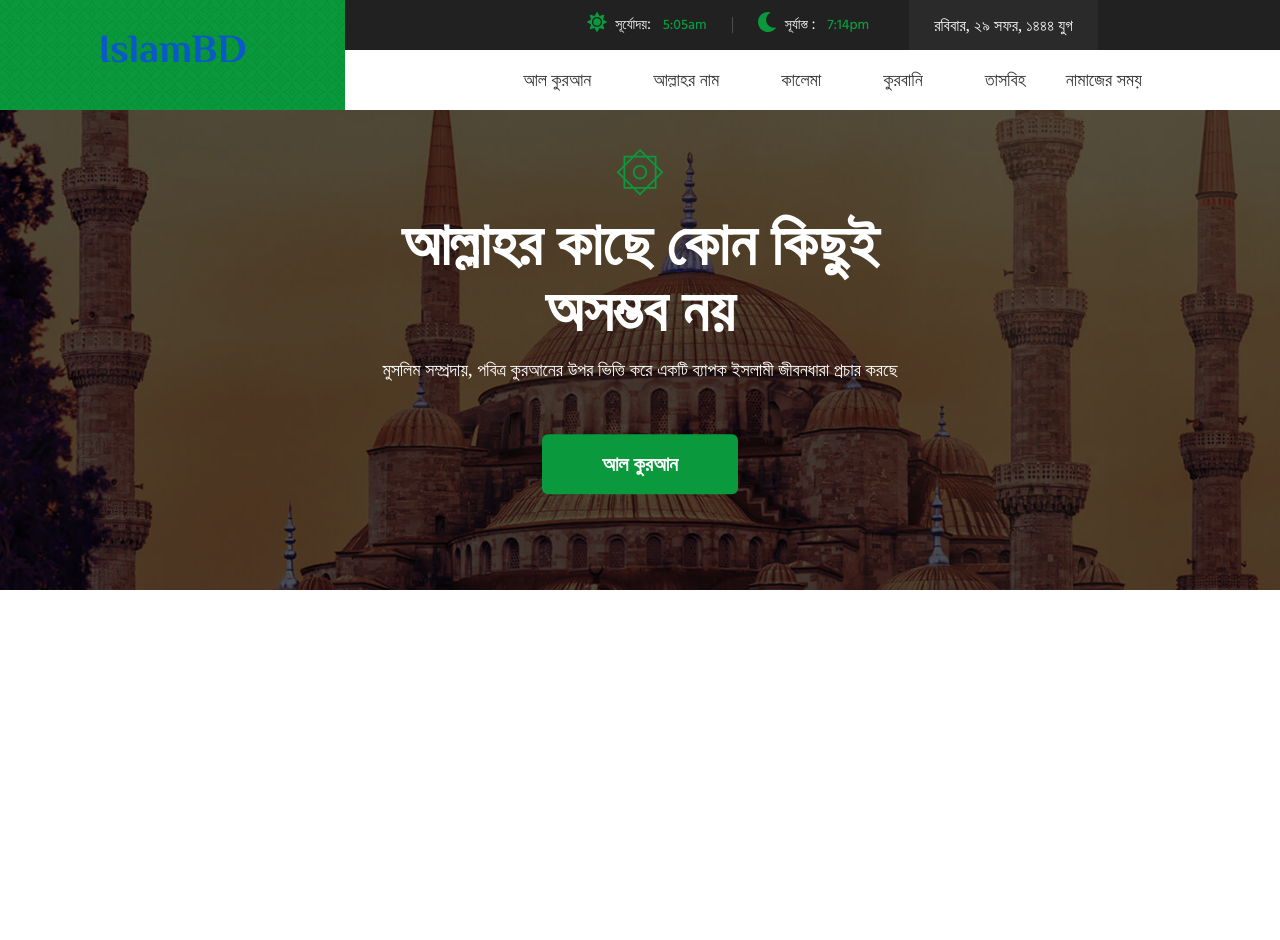
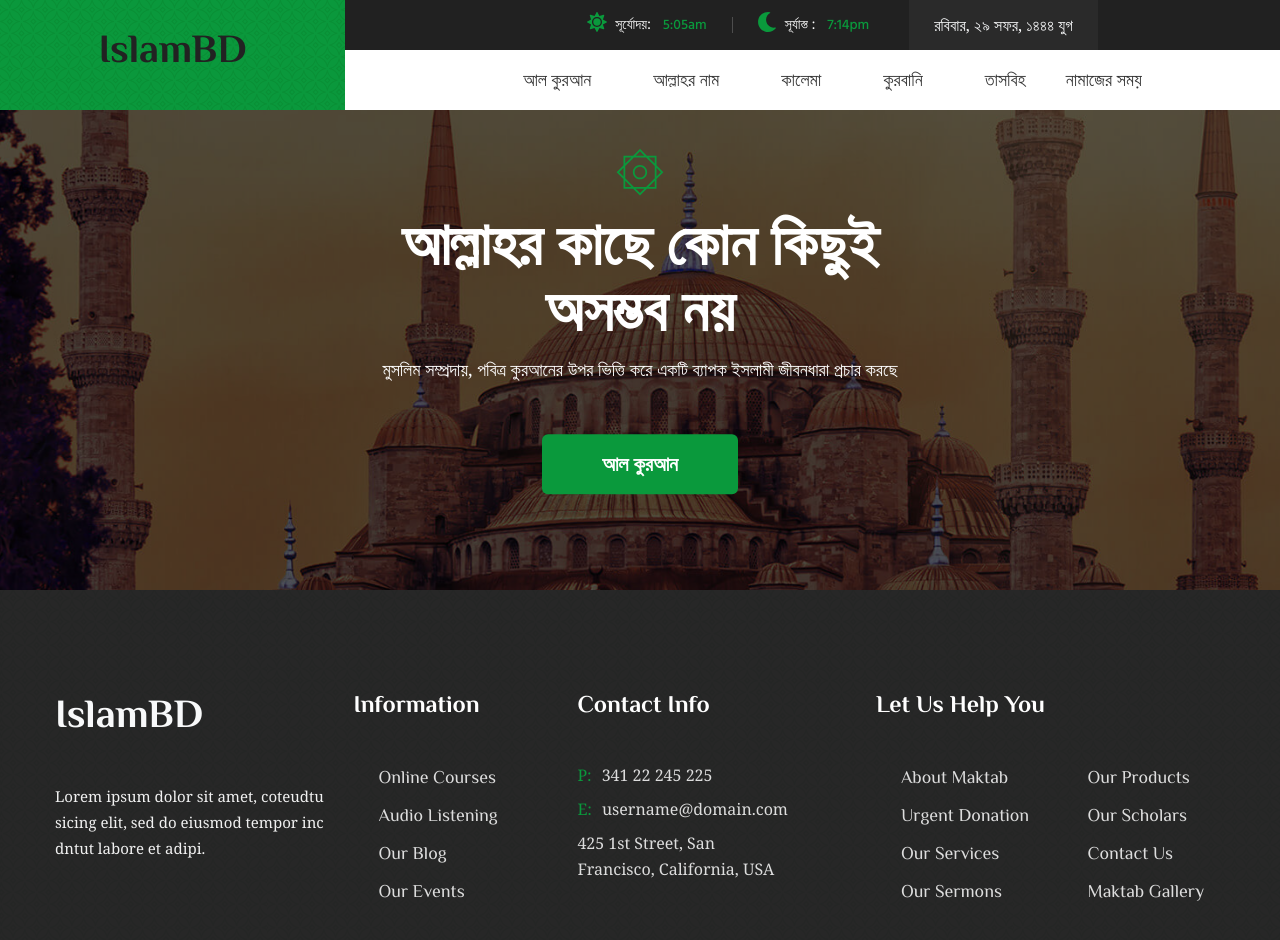
Before and after one commit to wapborhan/quranicjibon-client, a React (Create React App) app: page / in a window 1280 px wide. Shown: the top 940 px of the page. Before the commit the page ends 800 px from the top, so only its background shows below. Built offline with nearby package versions, Linux system fonts and the light colour scheme; a web font is replaced by a local one.

Commit message:
Footer Add

```diff
--- a/src/home/HomePage.js
+++ b/src/home/HomePage.js
@@ -6,6 +6,7 @@ import "../assets/stylesheet/homepage/slick.css";
 import "../assets/stylesheet/homepage/style.css";
 import Header from "./header";
 import Banner from "./banner";
+import Footer from "./footer";
 
 export default class HomePage extends Component {
   render() {
@@ -14,6 +15,7 @@ export default class HomePage extends Component {
         <Header />
         <main>
           <Banner />
+          <Footer />
         </main>
       </Fragment>
     );
--- /dev/null
+++ b/src/home/footer/index.jsx
@@ -0,0 +1,161 @@
+import React from "react";
+import PatterBG from "../../assets/images/pattern-bg.jpg";
+import FootTopBG from "../../assets/images/sec-botm-mckp.png";
+import FootLogo from "../../assets/images/logo2.png";
+import FootRetina from "../../assets/images/retina-logo2.png";
+
+const index = () => {
+  return (
+    <footer>
+      <div class="w-100 pt-100 dark-layer pb-50 opc85 position-relative">
+        <div
+          class="fixed-bg patern-bg back-blend-multiply dark-bg"
+          style={{
+            backgroundImage: `url("${PatterBG}")`,
+          }}
+          // style="background-image: url(assets/images/pattern-bg.jpg);"
+        ></div>
+        <div class="container">
+          <div class="footer-data w-100">
+            <div class="row">
+              <div class="col-md-12 col-sm-12 col-lg-3">
+                <div class="widget w-100">
+                  <div class="logo">
+                    <h1 class="mb-0 text-light">
+                      <a href="index-2.html" title="Home">
+                        {/* <img
+                          class="img-fluid"
+                          src={FootLogo}
+                          alt="Logo"
+                          srcset={FootRetina}
+                        /> */}
+                        IslamBD
+                      </a>
+                    </h1>
+                  </div>
+                  <p class="mb-0">
+                    Lorem ipsum dolor sit amet, coteudtu sicing elit, sed do
+                    eiusmod tempor inc dntut labore et adipi.
+                  </p>
+                </div>
+              </div>
+              <div class="col-md-12 col-sm-12 col-lg-9">
+                <div class="row justify-content-between">
+                  <div class="col-md-6 col-sm-6 col-lg-6">
+                    <div class="row">
+                      <div class="col-md-6 col-sm-6 col-lg-6">
+                        <div class="widget w-100">
+                          <h4 class="widget-title">Information</h4>
+                          <ul class="mb-0 list-unstyled w-100">
+                            <li>
+                              <a href="online-courses.html" title="">
+                                Online Courses
+                              </a>
+                            </li>
+                            <li>
+                              <a href="audio-listening.html" title="">
+                                Audio Listening
+                              </a>
+                            </li>
+                            <li>
+                              <a href="blog.html" title="">
+                                Our Blog
+                              </a>
+                            </li>
+                            <li>
+                              <a href="events.html" title="">
+                                Our Events
+                              </a>
+                            </li>
+                          </ul>
+                        </div>
+                      </div>
+                      <div class="col-md-6 col-sm-6 col-lg-6">
+                        <div class="widget w-100">
+                          <h4 class="widget-title">Contact Info</h4>
+                          <ul class="cont-info-list2 mb-0 list-unstyled w-100">
+                            <li>
+                              <i class="thm-clr">P:</i>341 22 245 225
+                            </li>
+                            <li>
+                              <i class="thm-clr">E:</i>
+                              <a href="javascript:void(0);" title="">
+                                username@domain.com
+                              </a>
+                            </li>
+                            <li>
+                              425 1st Street, San Francisco, California, USA
+                            </li>
+                          </ul>
+                        </div>
+                      </div>
+                    </div>
+                  </div>
+                  <div class="col-md-5 col-sm-6 col-lg-5">
+                    <h4 class="widget-title">Let Us Help You</h4>
+                    <div class="row">
+                      <div class="col-md-6 col-sm-6 col-lg-6">
+                        <div class="widget w-100">
+                          <ul class="mb-0 list-unstyled w-100">
+                            <li>
+                              <a href="about.html" title="">
+                                About Maktab
+                              </a>
+                            </li>
+                            <li>
+                              <a href="urgent-donation.html" title="">
+                                Urgent Donation
+                              </a>
+                            </li>
+                            <li>
+                              <a href="services.html" title="">
+                                Our Services
+                              </a>
+                            </li>
+                            <li>
+                              <a href="sermons.html" title="">
+                                Our Sermons
+                              </a>
+                            </li>
+                          </ul>
+                        </div>
+                      </div>
+                      <div class="col-md-6 col-sm-6 col-lg-6">
+                        <div class="widget w-100">
+                          <ul class="mb-0 list-unstyled w-100">
+                            <li>
+                              <a href="products.html" title="">
+                                Our Products
+                              </a>
+                            </li>
+                            <li>
+                              <a href="scholar-style1.html" title="">
+                                Our Scholars
+                              </a>
+                            </li>
+                            <li>
+                              <a href="contact.html" title="">
+                                Contact Us
+                              </a>
+                            </li>
+                            <li>
+                              <a href="gallery.html" title="">
+                                Maktab Gallery
+                              </a>
+                            </li>
+                          </ul>
+                        </div>
+                      </div>
+                    </div>
+                  </div>
+                </div>
+              </div>
+            </div>
+          </div>
+        </div>
+      </div>
+    </footer>
+  );
+};
+
+export default index;
```
